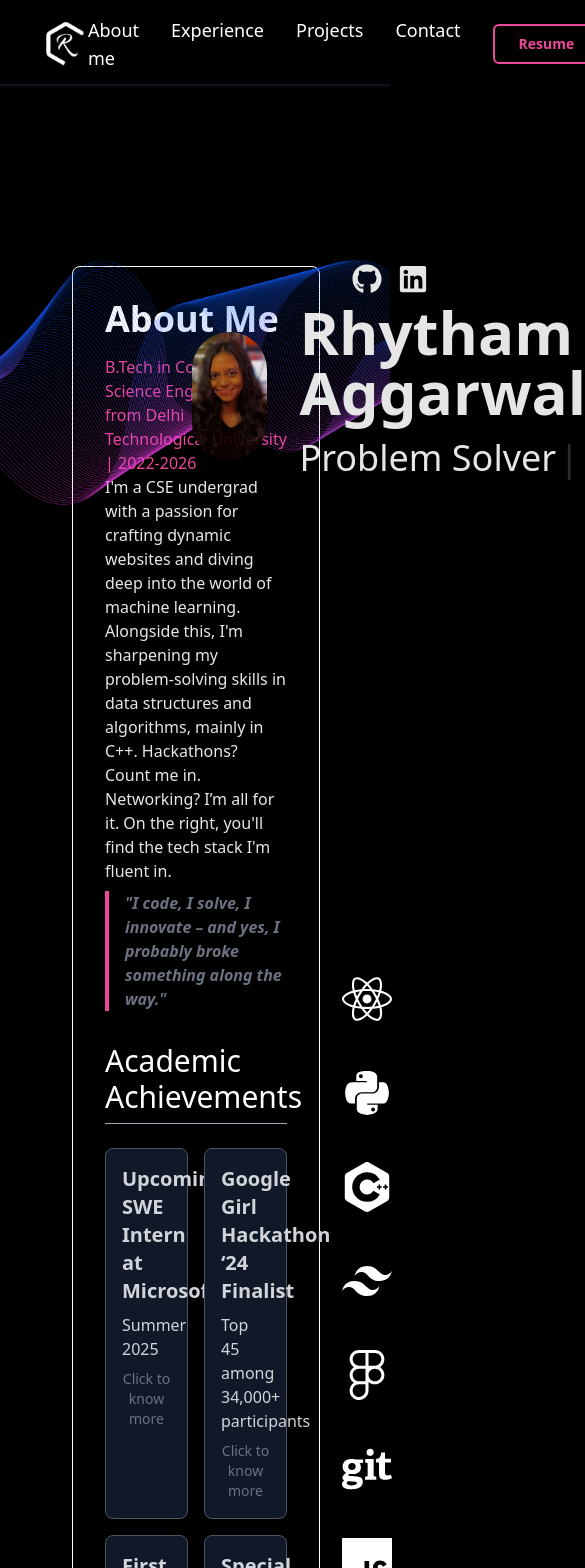
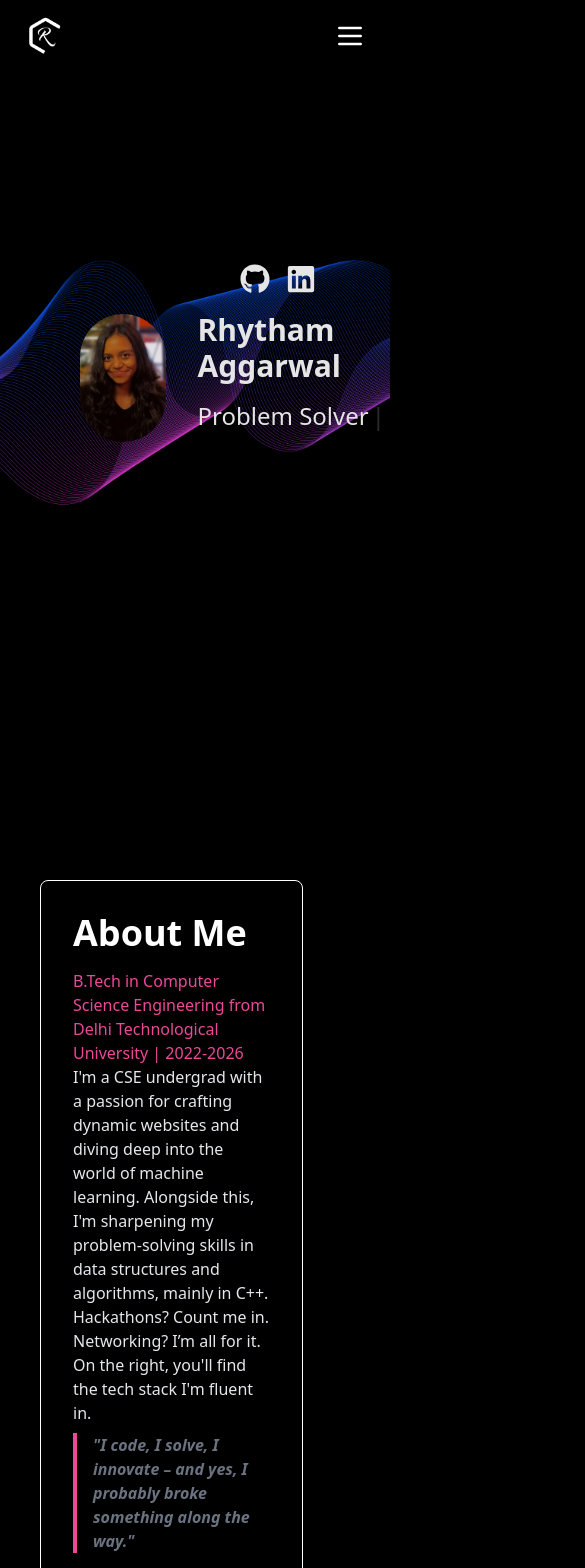
Before and after one commit to aggrhythm/Portfolio, a React (Vite) app: page / in a window 390 px wide. Shown: the top 1568 px of the page, 585 px wide, since content can reach past the window. Built offline with nearby package versions, Linux system fonts and the light colour scheme.

Commit message:
responsive

```diff
--- a/src/App.jsx
+++ b/src/App.jsx
@@ -14,11 +14,11 @@ function App() {
       <Home/>
       <div id="aboutme" classname="bg-black h-[10px]"></div>
       <AboutMe/>
-      <h2 id="history" className="text-5xl text-bg-black font-bold ml-36 text-white  scroll-offset ">
+      <h2 id="history" className="text-5xl text-bg-black font-bold lg:ml-36 md:ml-10 sm:ml-10 ml-10 text-white  scroll-offset ">
         Experience
       </h2>
      <Timeline/>
-     <h1 id="projects" className="text-5xl text-bg-black ml-40 font-bold mt-28 ml-36 text-white scroll-offset " >
+     <h1 id="projects" className="text-5xl text-bg-black ml-40 font-bold mt-28 lg:ml-36 md:ml-10 sm:ml-10 ml-10  text-white scroll-offset " >
           Projects
         </h1>
      <ProjectsGrid/>
--- a/src/components/aboutme.jsx
+++ b/src/components/aboutme.jsx
@@ -44,9 +44,8 @@ const AboutMe = () => {
   };
 
   return (
-    <div className="h-screen w-full flex items-center justify-between bg-black text-white mt-40 px-10 mb-40">
-
-      <div className="w-[80%] ml-8 p-8 border border-white rounded-lg shadow-lg">
+    <div className="min-h-screen w-full flex lg:flex-row mt-20 mb-20 items-center justify-between bg-black text-white py-10 px-10">
+  <div className="lg:w-[80%] md:w-[90%] sm:w-[90%] w-[90%] lg:ml-8 md:ml-2 sm:ml-2 p-8 border border-white rounded-lg shadow-lg">
 
         <h1
           className="text-4xl font-bold mb-4 cursor-pointer"
@@ -72,7 +71,7 @@ const AboutMe = () => {
 
         <div>
           <h2 className="text-3xl mb-6 border-b border-gray-400 pb-2">Academic Achievements</h2>
-          <div className="grid grid-cols-2 gap-4">
+          <div className="grid grid-cols-1 md:grid-cols-2 gap-4">
             <AchievementCard
               title="Upcoming SWE Intern at Microsoft"
               description="Summer 2025"
@@ -150,17 +149,18 @@ const AboutMe = () => {
           </div>
         </div>
       </div>
-
-      <div className="flex flex-col items-center gap-4 mr-16">
-        <TechIcon icon={<FaReact />} color="#61DAFB" label="React" size="50px" />
-        <TechIcon icon={<FaPython />} color="#3776AB" label="Python" size="50px" />
-        <TechIcon icon={<SiCplusplus />} color="#00599C" label="C++" size="50px" />
-        <TechIcon icon={<SiTailwindcss />} color="#06B6D4" label="TailwindCSS" size="50px" />
-        <TechIcon icon={<FaFigma />} color="#F24E1E" label="Figma" size="50px" />
-        <TechIcon icon={<FaGit />} color="#F05033" label="Git" size="50px" />
-        <TechIcon icon={<SiJavascript />} color="#F7DF1E" label="JavaScript" size="50px" />
-        <TechIcon icon={<SiTypescript />} color="#3178C6" label="TypeScript" size="50px" />
-      </div>
+      <div className="flex flex-col justify-center lg:w-[20%] md:w-[30%] sm:w-[20%] gap-4 lg:mr-8 md:mr-2 sm:mr-2 ">
+      <div className="flex flex-col items-center justify-center gap-4 h-full">
+    <TechIcon icon={<FaReact />} color="#61DAFB" label="React" size="40px" />
+    <TechIcon icon={<FaPython />} color="#3776AB" label="Python" size="40px" />
+    <TechIcon icon={<SiCplusplus />} color="#00599C" label="C++" size="40px" />
+    <TechIcon icon={<SiTailwindcss />} color="#06B6D4" label="TailwindCSS" size="40px" />
+    <TechIcon icon={<FaFigma />} color="#F24E1E" label="Figma" size="40px" />
+    <TechIcon icon={<FaGit />} color="#F05033" label="Git" size="40px" />
+    <TechIcon icon={<SiJavascript />} color="#F7DF1E" label="JavaScript" size="40px" />
+    <TechIcon icon={<SiTypescript />} color="#3178C6" label="TypeScript" size="40px" />
+  </div>
+</div>
 
 
     </div>
--- a/src/components/header.jsx
+++ b/src/components/header.jsx
@@ -1,13 +1,21 @@
-import React from "react";
+import React, { useState } from "react";
 import "../index.css";
 import logo from "/RAlogo.png";
 
 const Header = () => {
+  const [isMenuOpen, setIsMenuOpen] = useState(false);
+
+  const toggleMenu = () => {
+    setIsMenuOpen(!isMenuOpen);
+  };
+
   return (
-    <header className="fixed top-0 left-0 w-full z-50 bg-black text-white flex justify-between items-center px-10 py-4 shadow-lg">
+    <header className="fixed top-0 left-0 w-full z-50 bg-black text-white shadow-lg">
+      <div className="flex justify-between items-center px-6 py-4 md:px-10 md:py-4">
+
         <div className="flex items-center space-x-2">
           <a href="#home" className="group relative">
-          <div className="w-12 h-12 relative">
+            <div className="w-10 h-10 md:w-12 md:h-12">
               <img
                 src={logo}
                 alt="Logo"
@@ -17,8 +25,8 @@ const Header = () => {
           </a>
         </div>
 
-      <div className="flex items-center space-x-8">
-        <nav className="flex space-x-8">
+        <div className="hidden md:flex items-center space-x-8">
+          <nav className="flex space-x-6">
             <a href="#aboutme" className="relative text-lg group">
               <span className="underline-effect">About me</span>
             </a>
@@ -36,13 +44,103 @@ const Header = () => {
             href="https://drive.google.com/file/d/1Hr96oEyUoZAQpRiQdCSkic3VVmzMCxUY/view?usp=sharing"
             target="_blank"
             rel="noopener noreferrer"
-          className="px-6 py-2 bg-black border-2 border-pink-500 text-pink-500 font-semibold text-sm rounded-md shadow-md hover:shadow-lg hover:bg-pink-500 hover:text-black hover:border-2 hover:border-black hover:scale-105 transition-transform duration-300"
+            className="px-6 py-2 bg-black border-2 border-pink-500 text-pink-500 font-semibold text-sm rounded-md shadow-md hover:shadow-lg hover:bg-pink-500 hover:text-black hover:border-black hover:scale-105 transition-transform duration-300"
           >
             Resume
           </a>
         </div>
 
-      <div className="absolute inset-x-0 bottom-0 h-1 bg-gradient-to-b from-gray-900 to-black"></div>
+        <div className="md:hidden flex items-center">
+          <button
+            onClick={toggleMenu}
+            className="text-white focus:outline-none"
+          >
+            <svg
+              className="w-8 h-8"
+              fill="none"
+              stroke="currentColor"
+              viewBox="0 0 24 24"
+              xmlns="http://www.w3.org/2000/svg"
+            >
+              <path
+                strokeLinecap="round"
+                strokeLinejoin="round"
+                strokeWidth="2"
+                d="M4 6h16M4 12h16M4 18h16"
+              ></path>
+            </svg>
+          </button>
+        </div>
+      </div>
+
+
+      {isMenuOpen && (
+       <div className="fixed inset-0 bg-black bg-opacity-20 backdrop-blur-md z-40">
+       <div className="fixed top-0 right-0 h-screen w-4/5 sm:w-2/5 w-2/5 bg-black text-white z-50 shadow-lg">
+         <div className="flex flex-col justify-start items-start p-8 space-y-6">
+           <button
+             onClick={toggleMenu}
+             className="absolute top-6 right-6 text-white hover:text-pink-500 transition duration-300"
+           >
+             <svg
+               className="w-8 h-8"
+               fill="none"
+               stroke="currentColor"
+               viewBox="0 0 24 24"
+               xmlns="http://www.w3.org/2000/svg"
+             >
+               <path
+                 strokeLinecap="round"
+                 strokeLinejoin="round"
+                 strokeWidth="2"
+                 d="M6 18L18 6M6 6l12 12"
+               ></path>
+             </svg>
+           </button>
+           <nav className="flex flex-col space-y-6 text-left">
+             <a
+               href="#aboutme"
+               className="text-lg text-gray-300 hover:text-pink-500 transition duration-300"
+               onClick={toggleMenu}
+             >
+               About
+             </a>
+             <a
+               href="#history"
+               className="text-lg text-gray-300 hover:text-pink-500 transition duration-300"
+               onClick={toggleMenu}
+             >
+               Experience
+             </a>
+             <a
+               href="#projects"
+               className="text-lg text-gray-300 hover:text-pink-500 transition duration-300"
+               onClick={toggleMenu}
+             >
+               Projects
+             </a>
+             <a
+               href="#contact"
+               className="text-lg text-gray-300 hover:text-pink-500 transition duration-300"
+               onClick={toggleMenu}
+             >
+               Contact
+             </a>
+             <a
+               href="https://drive.google.com/file/d/1Hr96oEyUoZAQpRiQdCSkic3VVmzMCxUY/view?usp=sharing"
+               target="_blank"
+               rel="noopener noreferrer"
+               className="block text-center text-pink-500 border-2 border-pink-500 px-6 py-2 rounded-md hover:bg-pink-500 hover:text-black transition duration-300"
+               onClick={toggleMenu}
+             >
+               Resume
+             </a>
+           </nav>
+         </div>
+       </div>
+     </div>
+
+      )}
     </header>
   );
 };
--- a/src/components/history.jsx
+++ b/src/components/history.jsx
@@ -37,7 +37,7 @@ const Timeline = () => {
           }
         });
       },
-      { threshold: 0.5 } // Trigger when 50% of the section is visible
+      { threshold: 0.5 }
     );
 
     const target = document.querySelector("#experience-section");
@@ -55,7 +55,7 @@ const Timeline = () => {
   return (
     <section
       id="experience-section"
-      className="relative max-w-6xl mx-auto min-h-screen pt-28 pb-10"
+      className="relative max-w-6xl mx-auto min-h-screen pt-28 pb-10 sm:pb-14 lg:pb-10"
     >
       <div className="absolute top-0 bottom-0 w-1 bg-pink-500 left-1/2 transform -translate-x-1/2"></div>
 
@@ -97,7 +97,7 @@ const Timeline = () => {
               isVisible
                 ? `animate-fadeInBox`
                 : ""
-            } ${index % 2 === 0 ? "text-left ml-0" : "text-right mr-0"} hover:bg-gray-200 hover:scale-105 transform transition-all duration-300 ease-in-out`}
+            } ${index % 2 === 0 ? "text-left ml-8" : "text-right mr-8"} hover:bg-gray-200 hover:scale-105 transform transition-all duration-300 ease-in-out`}
             style={{
               animationDelay: `${index === 0 ? "0.6s" : index * 0.2 + 0.6}s`,
             }}
--- a/src/components/home.jsx
+++ b/src/components/home.jsx
@@ -15,7 +15,7 @@ const Home = () => {
         backgroundAttachment: "fixed",
       }}
     >
-      <div className="flex flex-col items-start w-full max-w-4xl pt-60 ml-48">
+      <div className="flex flex-col items-start w-full max-w-4xl sm:ml-20 md:ml-20 lg:ml-48 ml-20 pt-60">
         <div className="flex flex-col items-start mb-2 ml-40">
           <div className="flex gap-4">
             <a
@@ -36,8 +36,6 @@ const Home = () => {
             </a>
           </div>
         </div>
-
-        {/* Profile and Details */}
         <div className="flex items-center gap-8">
           <div className="rounded-full mt-3 overflow-hidden w-32 h-32">
             <img
@@ -47,10 +45,10 @@ const Home = () => {
             />
           </div>
 
-          {/* Name and Title */}
+
           <div>
-            <h1 className="text-6xl font-bold">Rhytham Aggarwal</h1>
-            <p className="text-4xl mt-4">
+            <h1 className="lg:text-6xl md:text-4xl text-3xl sm:text-4xl font-bold">Rhytham Aggarwal</h1>
+            <p className="lg:text-4xl text-2xl md:text-2xl sm:text-2xl mt-4">
               <span style={{ color: "white"}}>
                 <Typewriter
                   words={[
--- a/src/components/knowmore.jsx
+++ b/src/components/knowmore.jsx
@@ -2,7 +2,8 @@ import React from 'react';
 import { SiLeetcode, SiCodechef } from 'react-icons/si';
 import { FaGithub, FaLinkedin, FaEnvelope } from "react-icons/fa";
 import { useInView } from 'react-intersection-observer';
-import photo from "../assets/resized_image.png"
+import photo from "../assets/resized_image.png";
+
 const KnowMore = () => {
   const { ref: leftRef, inView: leftVisible } = useInView({ triggerOnce: true, threshold: 0.2 });
   const { ref: rightRef, inView: rightVisible } = useInView({ triggerOnce: true, threshold: 0.2 });
@@ -11,22 +12,42 @@ const KnowMore = () => {
     <section className="bg-black text-white py-10 px-6 md:px-20">
       <div className="max-w-5xl mx-auto flex flex-col md:flex-row mt-4 mb-16 items-center gap-6 md:gap-0 relative">
 
+
         <div
           ref={leftRef}
-          className={`relative md:w-[48%] ml-20 md:-mr-20 z-20 transition-transform duration-700 ${
-            leftVisible ? 'animate-fade-in-left' : 'translate-x-[-100%] opacity-0'
+          className={`relative md:w-[60%] lg:w-[48%] mt-20 md:mt-0 ml-0 lg:ml-20 md:-mr-20 z-20 transition-transform duration-700 ${leftVisible ? 'animate-fade-in-left' : 'translate-x-[-100%] opacity-0'
             }`}
         >
-          {/* Left Section */}
           <p className="text-white text-sm absolute left-0 -top-16 md:top-0 md:relative hover:text-pink-500 transition duration-300">
             More About Me
           </p>
           <h3 className="text-pink-500 text-3xl font-bold absolute left-0 -top-12 md:relative md:top-0 hover:text-white transition duration-300">
             Know More
           </h3>
+          <div
+            className={`p-6 md:p-8  rounded-lg shadow-lg z-10 mt-16 md:mt-10 relative transition-transform duration-300 ${window.innerWidth < 768 ? '' : 'bg-gray-900'
+              }`}
+          >
 
-          <div className="bg-gray-900 p-6 md:p-8 rounded-lg shadow-lg z-10 mt-16 md:mt-10 relative  hover:scale-105 transition-transform duration-300">
-            <p className="text-gray-300 text-sm leading-relaxed hover:text-gray-100 transition duration-300">
+            <div
+              className="absolute inset-0 md:hidden rounded-lg"
+              style={{
+                backgroundImage: `url(${photo})`,
+                backgroundSize: 'cover',
+                backgroundPosition: 'center',
+              }}
+            >
+              <div
+                className="absolute inset-0 rounded-lg"
+                style={{
+                  backdropFilter: 'blur(4px)',
+                }}
+              ></div>
+            </div>
+            <div className="absolute inset-0 bg-pink-500 opacity-20 md:hidden rounded-lg"></div>
+
+            <div className="relative z-10">
+              <p className="text-gray-300 text-sm leading-relaxed hover:text-gray-100 transition duration-300  p-4 rounded-lg md:bg-transparent">
                 Apart from my professional engagements, I love exploring new cafes, traveling to undiscovered places, and writing poems. When not coding, you'll find me binge-watching web shows or listening to music.
               </p>
 
@@ -38,6 +59,9 @@ const KnowMore = () => {
                   <li className="hover:text-gray-100 transition duration-300">Open Source Contributor, GSSOC'24</li>
                 </ul>
               </div>
+            </div>
+
+
 
             <div className="flex gap-4 text-center mt-6">
               <a
@@ -54,7 +78,7 @@ const KnowMore = () => {
                 rel="noopener noreferrer"
                 className="text-gray-400 hover:text-pink-500 transition duration-300 transform hover:scale-110"
               >
-          <FaLinkedin size={20}/>
+                <FaLinkedin size={20} />
               </a>
               <a
                 href="https://leetcode.com/u/aggrhythm/"
@@ -80,24 +104,20 @@ const KnowMore = () => {
               >
                 <FaEnvelope size={20} />
               </a>
-
             </div>
           </div>
         </div>
 
-        {/* Right Section */}
         <div
           ref={rightRef}
-          className={`md:w-[40%] mt-20 relative z-0 transition-transform duration-700 ${
-            rightVisible ? 'animate-fade-in-right' : 'translate-x-[100%] opacity-0'
+          className={`hidden md:block md:w-[50%] lg:w-[40%] mt-20 relative z-0 transition-transform duration-700 ${rightVisible ? 'animate-fade-in-right' : 'translate-x-[100%] opacity-0'
             }`}
         >
           <div className="relative group">
-            {/* Image with Pink Overlay */}
             <img
               src={photo}
               alt="Fun Hobbies"
-              className="rounded-lg shadow-lg filter group-hover:blur-0 group-hover:scale-105 group-hover:shadow-2xl transition-transform duration-300"
+              className="rounded-lg shadow-lg filter group-hover:blur-0 transition-transform duration-300"
             />
             <div className="absolute inset-0 bg-pink-500 opacity-30 group-hover:opacity-0 transition-opacity duration-500 rounded-lg"></div>
           </div>
@@ -105,7 +125,7 @@ const KnowMore = () => {
       </div>
 
       <div className="text-center">
-        <div className="flex justify-center gap-6 text-gray-400 text-md flex-wrap">
+        <div className="flex justify-center gap-6 text-gray-400 lg:mb-0 mb-10 text-md flex-wrap">
           <span className="hover:text-pink-500 transition duration-300 hover:text-lg">Eat</span>
           <span className="hover:text-pink-500 transition duration-300 hover:text-lg">Code</span>
           <span className="hover:text-pink-500 transition duration-300 hover:text-lg">Sleep</span>
--- a/src/components/popup.jsx
+++ b/src/components/popup.jsx
@@ -3,7 +3,7 @@ import React from "react";
 const Popup = ({ title, image, details, onClose }) => {
   return (
     <div className="fixed inset-0 bg-black bg-opacity-60 flex items-center justify-center z-50">
-      <div className="bg-gradient-to-b from-[#0a0a0a] to-[#121212] border-2 border-gray-800 text-white p-8 rounded-xl w-[50%] max-w-4xl relative">
+      <div className="bg-gradient-to-b from-[#0a0a0a] to-[#121212] border-2 border-gray-800 text-white p-8 rounded-xl w-[50%] max-w-4xl sm:w-[70%] md:w-[60%] lg:w-[50%] relative">
         <button
           className="absolute top-6 right-6 text-3xl text-white hover:text-pink-700 transition duration-200"
           onClick={onClose}
@@ -12,13 +12,13 @@ const Popup = ({ title, image, details, onClose }) => {
         </button>
         <h2 className="text-2xl mb-2 text-white">{title}</h2>
         <div className="flex mt-6 items-center space-x-6">
-          {/* Left: Image */}
+
           {image && (
             <div className="w-1/3 overflow-hidden shadow-lg">
-              <img src={image} alt={title} className=" object-cover" />
+              <img src={image} alt={title} className="object-cover" />
             </div>
           )}
-          {/* Right: Text Content */}
+
           <div className="flex-1 text-sm">
             <p className="text-gray-400 mb-4">{details}</p>
           </div>
```
Lines whose indentation alone changed are shown as unchanged.
